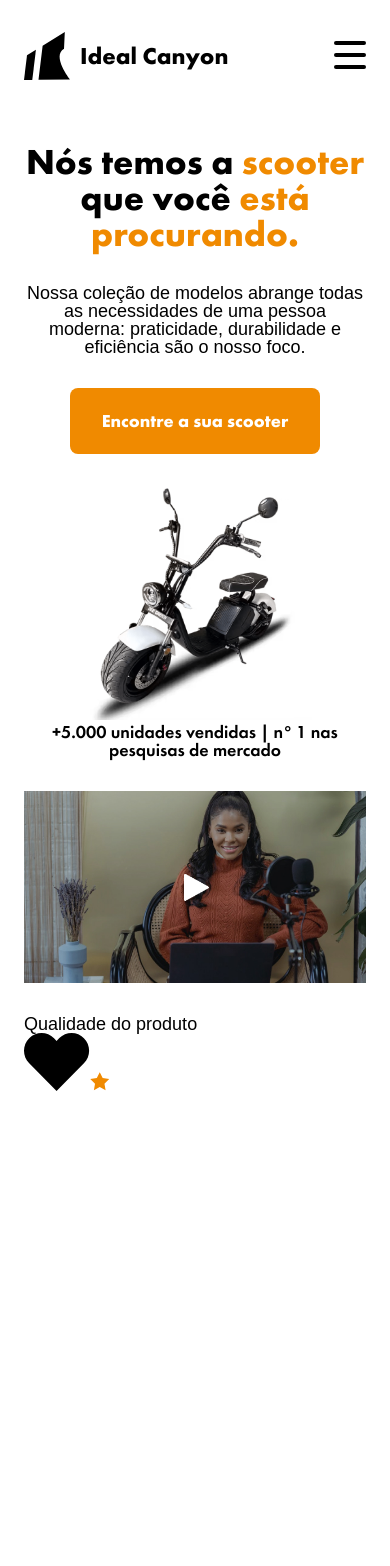
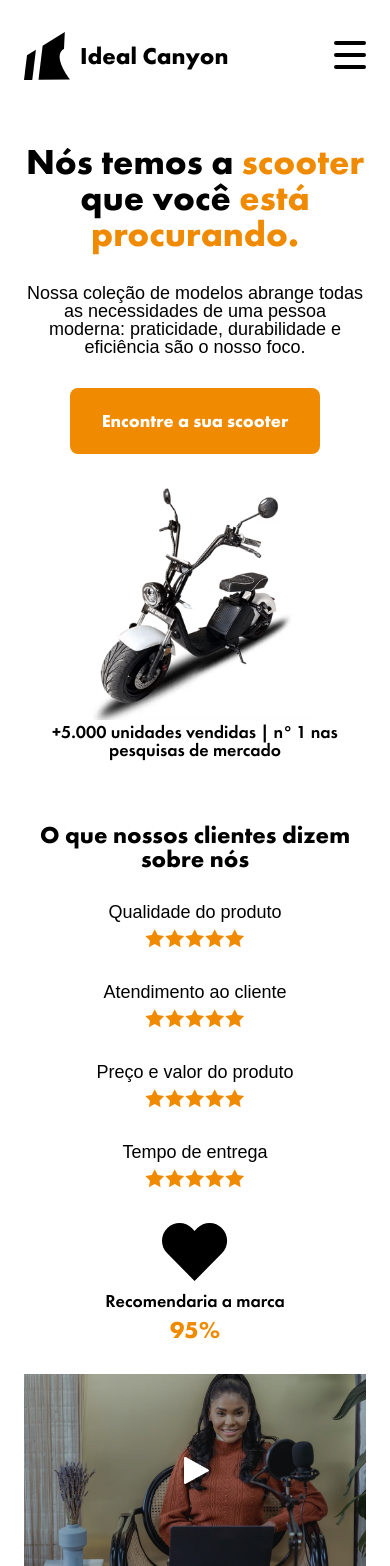
Before and after one commit to caioalmeida08/ideal-canyon, a Next.js app in the folder client/: page / in a window 390 px wide. Before the commit the page ends 1094 px from the top, so only its background shows below. Built offline with nearby package versions, Linux system fonts and the light colour scheme; a web font is replaced by a local one.

Commit message:
implemented mobile version of reviews section

```diff
--- a/client/pages/index.tsx
+++ b/client/pages/index.tsx
@@ -27,7 +27,9 @@ export default function Home() {
         <>
             <PageTitle title="Ideal Canyon" />
             <Navbar {...navItems} />
-            <section className="hero grid-col-2 side-bleed section-margin-top max-width-500 max-width-desktop-unset">
+            <section
+                className={`${style.hero} grid-col-2 side-bleed section-margin-top max-width-500 max-width-desktop-unset`}
+            >
                 <div className="gap-h-32">
                     <h1 className="text-h1 text-center text-desktop-left">
                         Nós temos a <span className="text-main">scooter</span>{" "}
@@ -55,18 +57,64 @@ export default function Home() {
                     </p>
                 </div>
             </section>
-            <section className="reviews grid-col-2 side-bleed section-margin-top">
+            <section className="reviews grid-col-2 side-bleed section-margin-top text-center text-desktop-left">
                 <img
                     alt="Vídeo com opiniões de clientes sobre a marca"
                     src={ReviewVideo.src}
+                    className={style.video}
                 />
-                <div>
-                    <div className="star-ratings">
-                        <div className="title">Qualidade do produto</div>
+                <div className="gap-h-32">
+                    <h2 className="text-h2">
+                        O que nossos clientes dizem sobre nós
+                    </h2>
+                    <div className={style.star_rating}>
+                        <div className={style.title}>Qualidade do produto</div>
                         <div className="stars">
-                            <IconHeart />
+                            <IconStar />
+                            <IconStar />
+                            <IconStar />
+                            <IconStar />
                             <IconStar />
                         </div>
+                    </div>
+                    <div className={style.star_rating}>
+                        <div className={style.title}>
+                            Atendimento ao cliente
+                        </div>
+                        <div className="stars">
+                            <IconStar />
+                            <IconStar />
+                            <IconStar />
+                            <IconStar />
+                            <IconStar />
+                        </div>
+                    </div>
+                    <div className={style.star_rating}>
+                        <div className={style.title}>
+                            Preço e valor do produto
+                        </div>
+                        <div className="stars">
+                            <IconStar />
+                            <IconStar />
+                            <IconStar />
+                            <IconStar />
+                            <IconStar />
+                        </div>
+                    </div>
+                    <div className={style.star_rating}>
+                        <div className={style.title}>Tempo de entrega</div>
+                        <div className="stars">
+                            <IconStar />
+                            <IconStar />
+                            <IconStar />
+                            <IconStar />
+                            <IconStar />
+                        </div>
+                    </div>
+                    <div className="gap-h-8">
+                        <IconHeart />
+                        <p className="text-demi">Recomendaria a marca</p>
+                        <p className="text-main text-bold text-h2">95%</p>
                     </div>
                 </div>
             </section>
--- a/client/scss/pages/index.module.scss
+++ b/client/scss/pages/index.module.scss
@@ -1,6 +1,22 @@
+// Hero section
+.hero {
+    margin-top: var(--spacing-32);
+}
+
 @media (width>=1024px) {
     .img {
         max-width: 80%;
         margin-left: 20%;
     }
 }
+
+// Reviews section
+.title {
+    margin-bottom: var(--spacing-8);
+}
+
+@media (width<768px) {
+    .video {
+        order: 2;
+    }
+}
--- a/client/scss/utils.scss
+++ b/client/scss/utils.scss
@@ -76,7 +76,7 @@
 }
 
 .section-margin-top {
-    margin-top: var(--spacing-32);
+    margin-top: var(--spacing-64);
 }
 
 @media (width >= 768px) {
```
